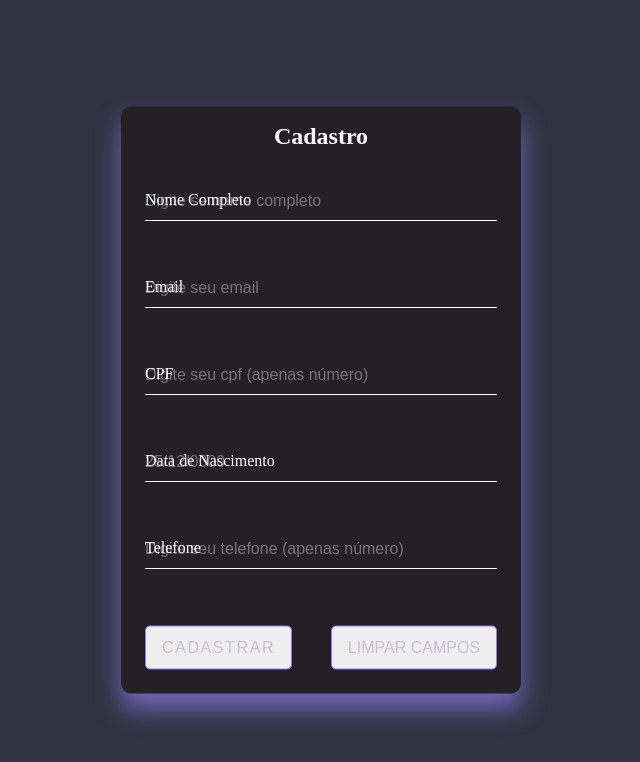
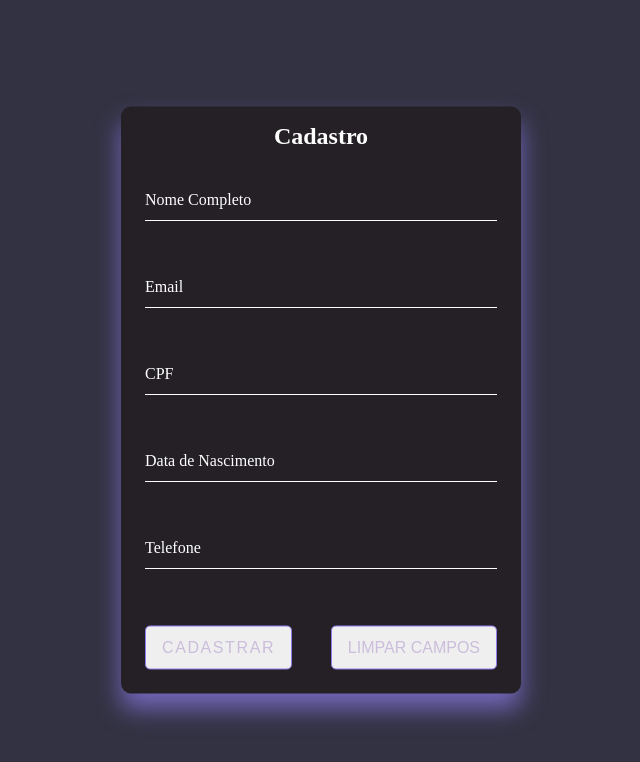
Before and after one commit to devjuanmarcos/Projeto-DevWeb-Rede-Comercio-Online, a React (Vite) app in the folder Projeto-React-Ecommerce/: page /cadastro in a window 1280 px wide. Shown: the top 762 px of the page, without its empty margins (319-959 px from the left). Built offline with nearby package versions, Linux system fonts and the light colour scheme.

Commit message:
implementa campos obrigatórios e feedbacks

```diff
--- a/Projeto-React-Ecommerce/src/components/ClienteForm/ClienteForm.jsx
+++ b/Projeto-React-Ecommerce/src/components/ClienteForm/ClienteForm.jsx
@@ -1,5 +1,6 @@
 import { Container } from "./clienteFormStyled"
 import { useState } from "react"
+import { toast } from "react-toastify"
 
 export function ClienteForm({ props }) {
    const [cliente, setCliente] = useState({
@@ -19,6 +20,12 @@ export function ClienteForm({ props }) {
 
    function handleSubmit(event) {
       event.preventDefault()
+      !cliente.nome_completo ? toast.warning("Por favor preencha seu Nome Completo") : null
+      !cliente.email ? toast.warning("Por favor preencha seu Email") : null
+      !cliente.cpf ? toast.warning("Por favor preencha seu Cpf (apenas números)") : null
+      !cliente.enderecos[0].cep ? toast.warning("Por favor preencha o CEP (apenas números)") : null
+      !cliente.enderecos[0].numero ? toast.warning("Por favor preencha o Numero do seu endereço") : null
+
       props(cliente)
    }
 
@@ -29,9 +36,9 @@ export function ClienteForm({ props }) {
             <div className="campos-cadastro">
                <div className="user-box">
                   <input
+                     required
                      type="text"
                      name="nome"
-                     placeholder="Digite se nome completo"
                      onChange={e => setCliente({ ...cliente, nome_completo: e.target.value })}
                   />
                   <label>Nome Completo</label>
@@ -39,45 +46,36 @@ export function ClienteForm({ props }) {
 
                <div className="user-box">
                   <input
+                     required
                      type="email"
                      name="email"
-                     placeholder="Digite seu email"
                      onChange={e => setCliente({ ...cliente, email: e.target.value })}
                   />
                   <label>Email</label>
                </div>
 
                <div className="user-box">
-                  <input
-                     name="cpf"
-                     placeholder="Digite seu cpf (apenas número)"
-                     onChange={e => setCliente({ ...cliente, cpf: e.target.value })}
-                  />
+                  <input required name="cpf" onChange={e => setCliente({ ...cliente, cpf: e.target.value })} />
                   <label>CPF</label>
                </div>
 
                <div className="user-box">
                   <input
                      name="data-nascimento"
-                     placeholder="25/12/0000"
                      onChange={e => setCliente({ ...cliente, data_nascimento: e.target.value })}
                   />
                   <label>Data de Nascimento</label>
                </div>
                <div className="user-box">
-                  <input
-                     name="tel"
-                     placeholder="Digite seu telefone (apenas número)"
-                     onChange={e => setCliente({ ...cliente, telefone: e.target.value })}
-                  />
+                  <input name="tel" onChange={e => setCliente({ ...cliente, telefone: e.target.value })} />
                   <label>Telefone</label>
                </div>
 
                <div className="user-box">
                   <input
+                     required
                      name="Cep"
                      type="text"
-                     placeholder="Digite seu Cep (apenas número)"
                      onChange={e =>
                         setCliente({
                            ...cliente,
@@ -91,8 +89,8 @@ export function ClienteForm({ props }) {
                </div>
                <div className="user-box">
                   <input
+                     required
                      type="text"
-                     placeholder="Digite o número da sua residência"
                      onChange={e =>
                         setCliente({
                            ...cliente,
@@ -107,7 +105,6 @@ export function ClienteForm({ props }) {
                <div className="user-box">
                   <input
                      type="text"
-                     placeholder="Digite complemento, se houver"
                      onChange={e =>
                         setCliente({
                            ...cliente,
@@ -117,7 +114,7 @@ export function ClienteForm({ props }) {
                         })
                      }
                   />
-                  <label>Complemento</label>
+                  <label>Complemento (se houver)</label>
                </div>
             </div>
 
```
